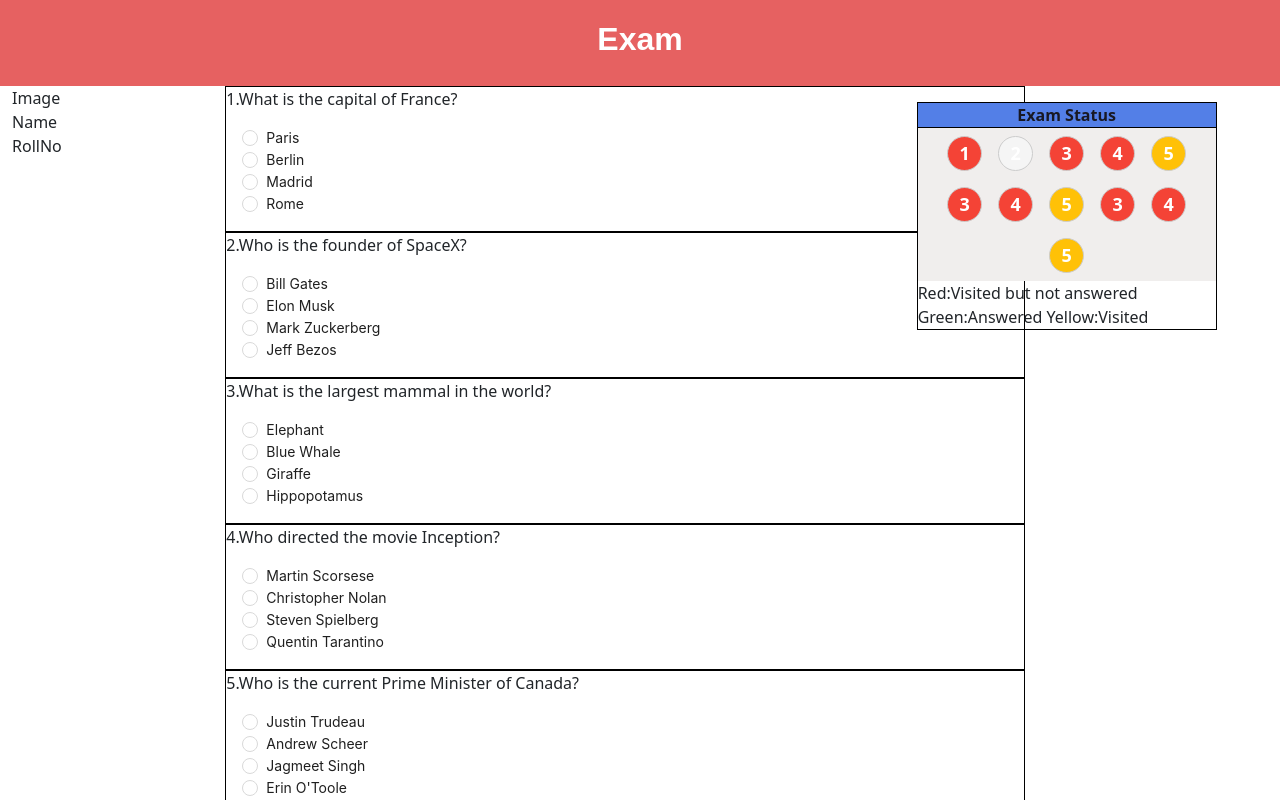
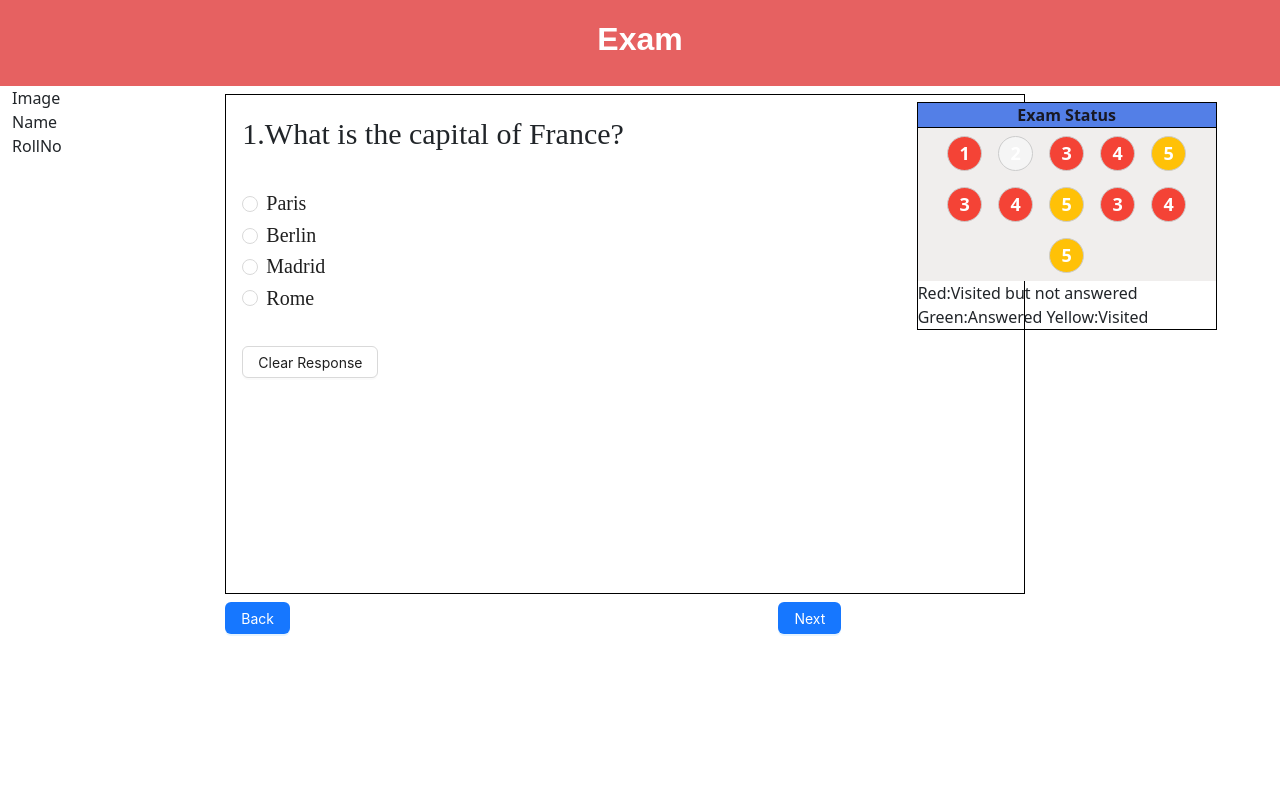
Before and after one commit to midhunkr/computer_based_exam_app, a React (Create React App) app: page / in a window 1280 px wide. Shown: the top 800 px of the page. Built offline with nearby package versions, Linux system fonts and the light colour scheme.

Commit message:
navigation logic for the questions and clearing response feature included

```diff
--- a/src/App.js
+++ b/src/App.js
@@ -5,10 +5,23 @@ import QuestionCard from "./modules/main/questions/questionCard";
 import "./assets/style.css";
 import StatusCard from "./modules/main/status/statusCard";
 import { Container, Row, Col } from "react-bootstrap";
-import Button from "react-bootstrap/Button";
 import { questionAnswerCollection } from "./data/sampleData";
 import ProfileData from "./modules/main/profiledata/profiledata";
+import { useState } from "react";
+import { Button } from "antd";
+
 function App() {
+  const [questionIndex, setQuestionIndex] = useState(0);
+  const handleBackNavigation = () => {
+    if (questionIndex !== 0) {
+      setQuestionIndex((prev) => prev - 1);
+    }
+  };
+  const handleShowNextQuestion = () => {
+    if (questionIndex != questionAnswerCollection.length - 1) {
+      setQuestionIndex((prev) => prev + 1);
+    }
+  };
   return (
     <>
       <Header />
@@ -17,14 +30,24 @@ function App() {
           <Col lg={2} xl={2}>
             <ProfileData />
           </Col>
-          <Col lg={6} xl={6}>
-            <div>
-              {questionAnswerCollection.map((item) => (
-                <QuestionCard questionAnswerData={item} key={item.question} />
-              ))}
+          <Col lg={8} xl={6}>
+            <div className="mt-2">
+              <div>
+                <QuestionCard
+                  questionAnswerData={questionAnswerCollection[questionIndex]}
+                />
+              </div>
+              <div className="d-flex justify-content-between mt-2">
+                <Button type="primary" onClick={handleBackNavigation}>
+                  Back
+                </Button>
+                <Button type="primary" onClick={handleShowNextQuestion}>
+                  Next
+                </Button>
+              </div>
             </div>
           </Col>
-          <Col lg={4} xl={4}>
+          <Col lg={2} xl={4}>
             <div className="d-flex align-items-center justify-content-center">
               <StatusCard />
             </div>
--- a/src/assets/style.css
+++ b/src/assets/style.css
@@ -1,7 +1,21 @@
+/* Question Card Section */
+
 .question-card-root {
   border: 1px solid black;
   width: 800px;
+  height:500px;
 }
+
+.question-title{
+  font-family: 'Times New Roman', Times, serif;
+  font-size: 30px;
+}
+.question-options{
+  font-family: 'Times New Roman', Times, serif;
+  font-size: 20px;
+
+}
+
 
 .status-card-root {
   border: 1px solid black;
--- a/src/modules/main/questions/questionCard.js
+++ b/src/modules/main/questions/questionCard.js
@@ -1,5 +1,6 @@
 import { Radio } from "antd";
-import { useState } from "react";
+import { Button } from "antd";
+import { useEffect, useState } from "react";
 const QuestionCard = ({
   styleClassName = "",
   questionAnswerData = {
@@ -9,37 +10,38 @@ const QuestionCard = ({
     questionNumber: null,
   },
 }) => {
-  const [selectedOption, setSelectedOption] = useState();
+  const [selectedOption, setSelectedOption] = useState(null);
+
   const handleOptionClick = (e) => {
     setSelectedOption(e.target.value);
   };
+  const handleClearResponse = () => {
+    setSelectedOption(null);
+  };
+
+  useEffect(() => {
+    //to clear the previous questions response
+    handleClearResponse();
+  }, [questionAnswerData.questionNumber]);
+
   return (
     <div className={`question-card-root ${styleClassName}`}>
-      <div>
+      <div className="question-title p-3">
         {questionAnswerData.questionNumber}.{questionAnswerData.question}
       </div>
       <div className="p-3">
         <Radio.Group onChange={handleOptionClick} value={selectedOption}>
           {questionAnswerData.options?.map?.((item, index) => (
             <div key={item}>
-              <Radio value={index}>{item}</Radio>
+              <Radio value={index} className="question-options">
+                {item}
+              </Radio>
             </div>
           ))}
-          {/* <div>
-            <Radio value={1} defaultChecked={false}>
-              A
-            </Radio>
-          </div>
-          <div>
-            <Radio value={2}>B</Radio>
-          </div>
-          <div>
-            <Radio value={3}>C</Radio>
-          </div>
-          <div>
-            <Radio value={4}>D</Radio>
-          </div> */}
         </Radio.Group>
+      </div>
+      <div className="p-3">
+        <Button onClick={handleClearResponse} color="#E5D1FA">Clear Response</Button>
       </div>
     </div>
   );
```
